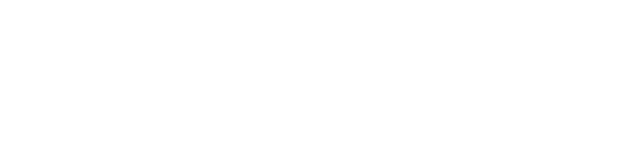
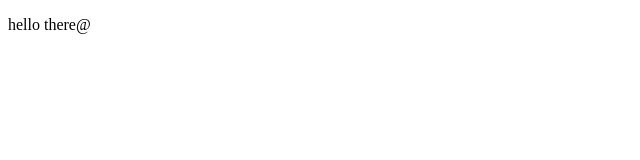
Before and after one commit to Ediny/0511-rcs-web, a plain HTML site: page index.html in a window 1280 px wide. Shown: the whole page, without its empty margins (0-640 px from the left). Drawn offline with Linux system fonts and the light colour scheme.

Commit message:
Update index.html

```diff
--- a/index.html
+++ b/index.html
@@ -8,5 +8,7 @@
 </head>
 <body>
 
+    <p>hello there@</p>
+
 </body>
 </html>
```
